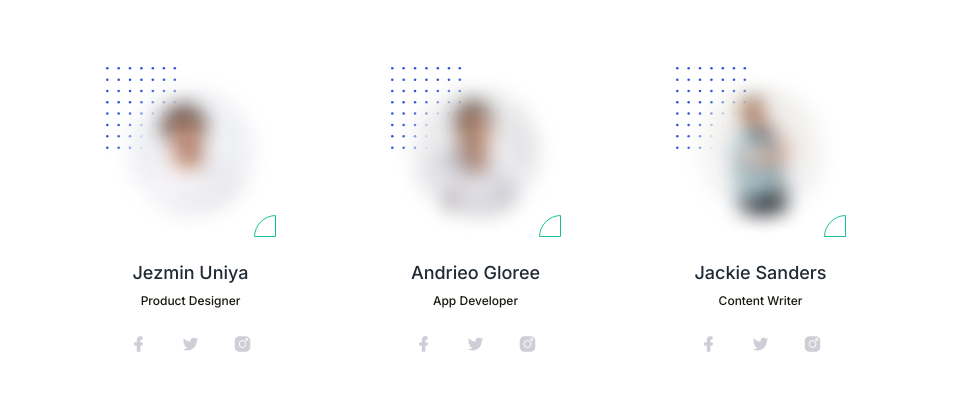
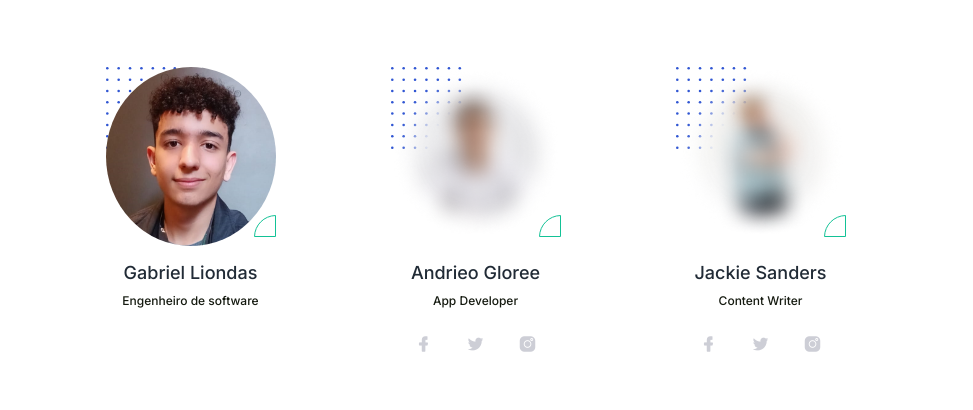
Before and after one commit to GabrielFrohlich/site-farm-go, a plain HTML site: page index.html in a window 1280 px wide. Shown: the part 4346-4756 px from the top of the page, 307-1280 px from the left. Drawn offline with Linux system fonts and the light colour scheme.

Commit message:
adicionando-time-liondas

```diff
--- a/index.html
+++ b/index.html
@@ -783,7 +783,7 @@
             <div class="ud-single-team wow fadeInUp" data-wow-delay=".15s">
               <div class="ud-team-image-wrapper">
                 <div class="ud-team-image">
-                  <img src="assets/images/team/team-02.png" alt="team" />
+                  <img src="assets/images/team/Liondas-pfp.png" alt="team" />
                 </div>
 
                 <img
@@ -798,26 +798,9 @@
                 />
               </div>
               <div class="ud-team-info">
-                <h5>Jezmin uniya</h5>
-                <h6>Product Designer</h6>
+                <h5>Gabriel Liondas</h5>
+                <h6>Engenheiro de software</h6>
               </div>
-              <ul class="ud-team-socials">
-                <li>
-                  <a href="https://twitter.com/MusharofChy">
-                    <i class="lni lni-facebook-filled"></i>
-                  </a>
-                </li>
-                <li>
-                  <a href="https://twitter.com/MusharofChy">
-                    <i class="lni lni-twitter-filled"></i>
-                  </a>
-                </li>
-                <li>
-                  <a href="https://twitter.com/MusharofChy">
-                    <i class="lni lni-instagram-filled"></i>
-                  </a>
-                </li>
-              </ul>
             </div>
           </div>
           <div class="col-xl-3 col-lg-3 col-sm-6">
```
Also changed, not shown: assets/images/team/Liondas-pfp.png (added).
